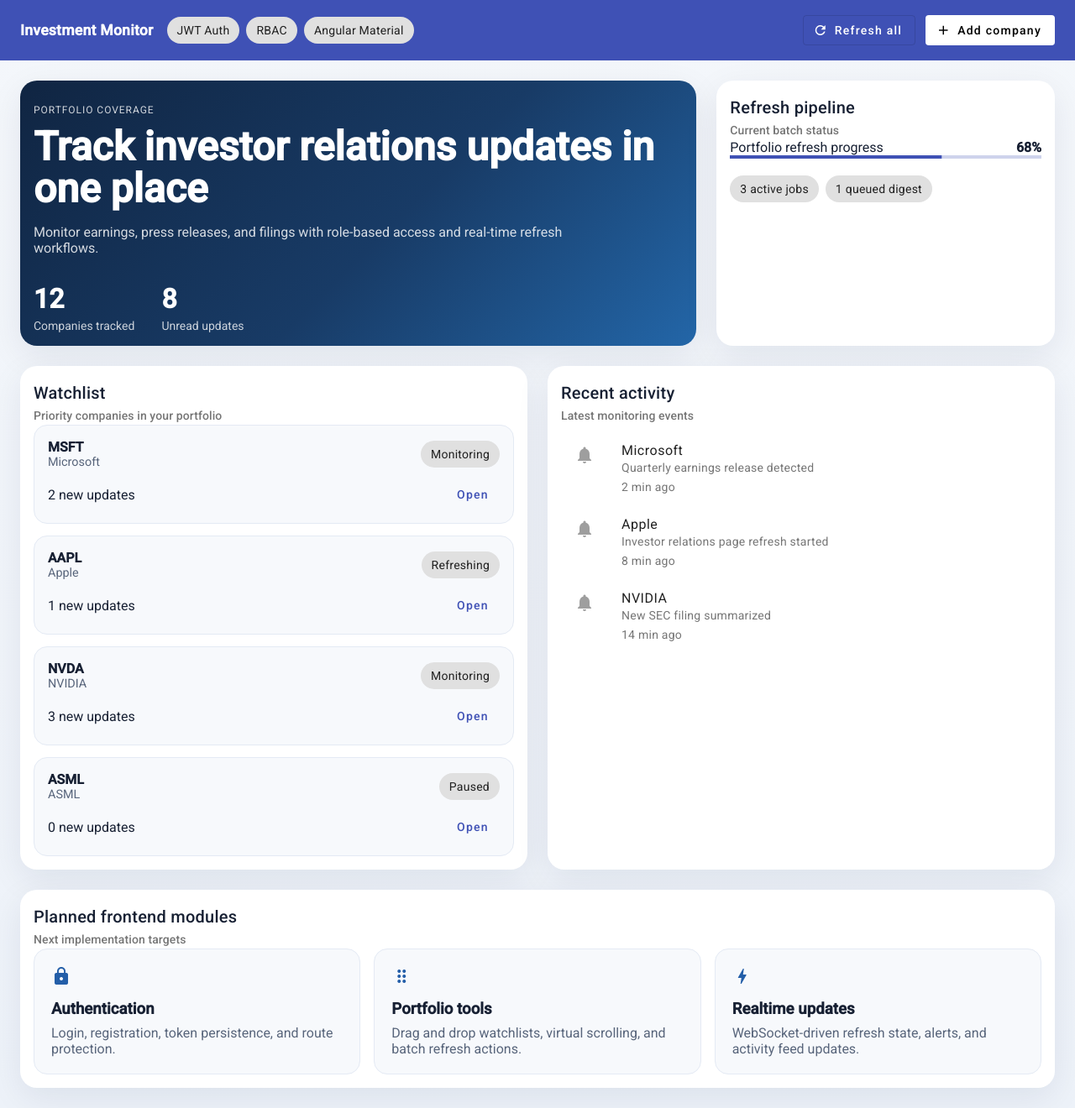
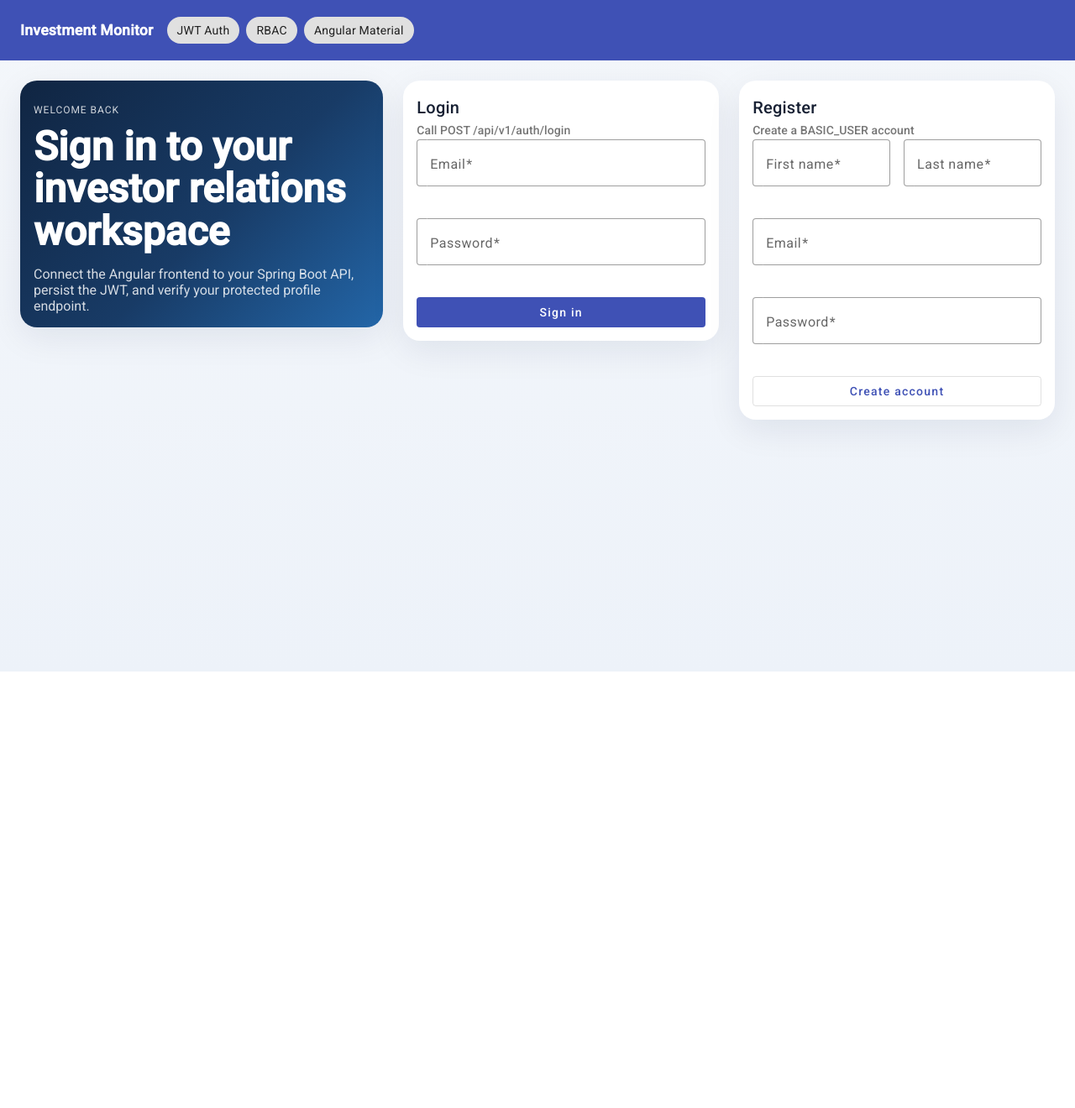
Before and after one commit to Victorloma/investment-monitor, an Angular app in the folder frontend/: page / in a window 1280 px wide. Shown: the whole page at 84% size. After the commit the page ends 800 px from the top, so only its background shows below. Built offline with nearby package versions, Linux system fonts and the light colour scheme.

Commit message:
feat: wire auth into app component

```diff
--- a/frontend/src/app/app.component.html
+++ b/frontend/src/app/app.component.html
@@ -8,18 +8,117 @@
     </mat-chip-set>
   </div>
   <div class="toolbar-actions">
-    <button mat-stroked-button>
+    <button mat-stroked-button *ngIf="currentUser" (click)="loadCurrentUser()" [disabled]="isLoading">
       <mat-icon>refresh</mat-icon>
-      Refresh all
+      Reload profile
     </button>
-    <button mat-flat-button>
-      <mat-icon>add</mat-icon>
-      Add company
+    <button mat-flat-button *ngIf="currentUser" (click)="logout()">
+      <mat-icon>logout</mat-icon>
+      Sign out
     </button>
   </div>
 </mat-toolbar>
 
 <main class="dashboard-shell">
+  <section class="status-stack" *ngIf="isLoading || authMessage || authError || currentUser">
+    <mat-progress-bar *ngIf="isLoading" mode="indeterminate"></mat-progress-bar>
+
+    <mat-card class="status-card status-card--success" *ngIf="authMessage">
+      <mat-card-content>{{ authMessage }}</mat-card-content>
+    </mat-card>
+
+    <mat-card class="status-card status-card--error" *ngIf="authError">
+      <mat-card-content>{{ authError }}</mat-card-content>
+    </mat-card>
+
+    <mat-card class="status-card" *ngIf="currentUser">
+      <mat-card-content class="current-user">
+        <div>
+          <p class="eyebrow">Authenticated session</p>
+          <strong>{{ currentUser.email }}</strong>
+        </div>
+        <mat-chip-set>
+          <mat-chip *ngFor="let role of currentUser.roles">{{ role }}</mat-chip>
+        </mat-chip-set>
+      </mat-card-content>
+    </mat-card>
+  </section>
+
+  <section class="auth-grid" *ngIf="!currentUser; else authenticatedDashboard">
+    <mat-card class="auth-card auth-card--primary">
+      <mat-card-content>
+        <p class="eyebrow">Welcome back</p>
+        <h1>Sign in to your investor relations workspace</h1>
+        <p class="hero-copy">
+          Connect the Angular frontend to your Spring Boot API, persist the JWT, and verify your protected profile endpoint.
+        </p>
+      </mat-card-content>
+    </mat-card>
+
+    <mat-card class="auth-card">
+      <mat-card-header>
+        <mat-card-title>Login</mat-card-title>
+        <mat-card-subtitle>Call POST /api/v1/auth/login</mat-card-subtitle>
+      </mat-card-header>
+      <mat-card-content>
+        <form class="auth-form" [formGroup]="loginForm" (ngSubmit)="submitLogin()">
+          <mat-form-field appearance="outline">
+            <mat-label>Email</mat-label>
+            <input matInput type="email" formControlName="email" />
+            <mat-error *ngIf="hasLoginFieldError('email')">Enter a valid email address</mat-error>
+          </mat-form-field>
+
+          <mat-form-field appearance="outline">
+            <mat-label>Password</mat-label>
+            <input matInput type="password" formControlName="password" />
+            <mat-error *ngIf="hasLoginFieldError('password')">Password is required</mat-error>
+          </mat-form-field>
+
+          <button mat-flat-button color="primary" type="submit" [disabled]="isLoading">Sign in</button>
+        </form>
+      </mat-card-content>
+    </mat-card>
+
+    <mat-card class="auth-card">
+      <mat-card-header>
+        <mat-card-title>Register</mat-card-title>
+        <mat-card-subtitle>Create a BASIC_USER account</mat-card-subtitle>
+      </mat-card-header>
+      <mat-card-content>
+        <form class="auth-form" [formGroup]="registerForm" (ngSubmit)="submitRegister()">
+          <div class="auth-form__split">
+            <mat-form-field appearance="outline">
+              <mat-label>First name</mat-label>
+              <input matInput formControlName="firstName" />
+              <mat-error *ngIf="hasRegisterFieldError('firstName')">First name is required</mat-error>
+            </mat-form-field>
+
+            <mat-form-field appearance="outline">
+              <mat-label>Last name</mat-label>
+              <input matInput formControlName="lastName" />
+              <mat-error *ngIf="hasRegisterFieldError('lastName')">Last name is required</mat-error>
+            </mat-form-field>
+          </div>
+
+          <mat-form-field appearance="outline">
+            <mat-label>Email</mat-label>
+            <input matInput type="email" formControlName="email" />
+            <mat-error *ngIf="hasRegisterFieldError('email')">Enter a valid email address</mat-error>
+          </mat-form-field>
+
+          <mat-form-field appearance="outline">
+            <mat-label>Password</mat-label>
+            <input matInput type="password" formControlName="password" />
+            <mat-error *ngIf="hasRegisterFieldError('password')">Password must be at least 8 characters</mat-error>
+          </mat-form-field>
+
+          <button mat-stroked-button color="primary" type="submit" [disabled]="isLoading">Create account</button>
+        </form>
+      </mat-card-content>
+    </mat-card>
+  </section>
+
+  <ng-template #authenticatedDashboard>
     <section class="hero-grid">
       <mat-card class="hero-card hero-card--primary">
         <mat-card-content>
@@ -106,26 +205,27 @@
 
       <mat-card class="panel-card panel-card--wide">
         <mat-card-header>
-        <mat-card-title>Planned frontend modules</mat-card-title>
-        <mat-card-subtitle>Next implementation targets</mat-card-subtitle>
+          <mat-card-title>Authenticated API state</mat-card-title>
+          <mat-card-subtitle>JWT-backed session details from the backend</mat-card-subtitle>
         </mat-card-header>
         <mat-card-content class="feature-grid">
           <div class="feature-tile">
-          <mat-icon>lock</mat-icon>
-          <h3>Authentication</h3>
-          <p>Login, registration, token persistence, and route protection.</p>
+            <mat-icon>person</mat-icon>
+            <h3>User ID</h3>
+            <p>{{ currentUser?.userId }}</p>
           </div>
           <div class="feature-tile">
-          <mat-icon>drag_indicator</mat-icon>
-          <h3>Portfolio tools</h3>
-          <p>Drag and drop watchlists, virtual scrolling, and batch refresh actions.</p>
+            <mat-icon>email</mat-icon>
+            <h3>Email</h3>
+            <p>{{ currentUser?.email }}</p>
           </div>
           <div class="feature-tile">
-          <mat-icon>bolt</mat-icon>
-          <h3>Realtime updates</h3>
-          <p>WebSocket-driven refresh state, alerts, and activity feed updates.</p>
+            <mat-icon>verified_user</mat-icon>
+            <h3>Roles</h3>
+            <p>{{ currentUser?.roles?.join(', ') }}</p>
           </div>
         </mat-card-content>
       </mat-card>
     </section>
+  </ng-template>
 </main>
--- a/frontend/src/app/app.component.scss
+++ b/frontend/src/app/app.component.scss
@@ -37,6 +37,66 @@
    padding: 1.5rem;
    display: grid;
    gap: 1.5rem;
+ }
+
+ .status-stack {
+   display: grid;
+   gap: 1rem;
+ }
+
+ .status-card {
+   border-radius: 16px;
+   box-shadow: 0 10px 30px rgba(14, 30, 62, 0.08);
+ }
+
+ .status-card--success {
+   background: #eef9f1;
+   border: 1px solid #cfe9d5;
+ }
+
+ .status-card--error {
+   background: #fff2f2;
+   border: 1px solid #f0c7c7;
+ }
+
+ .current-user {
+   display: flex;
+   align-items: center;
+   justify-content: space-between;
+   gap: 1rem;
+   flex-wrap: wrap;
+ }
+
+ .auth-grid {
+   display: grid;
+   grid-template-columns: minmax(0, 1.15fr) repeat(2, minmax(280px, 1fr));
+   gap: 1.5rem;
+   align-items: start;
+ }
+
+ .auth-card {
+   border-radius: 20px;
+   box-shadow: 0 12px 40px rgba(14, 30, 62, 0.08);
+ }
+
+ .auth-card--primary {
+   background: linear-gradient(135deg, #102542 0%, #183b66 55%, #2366a8 100%);
+   color: #ffffff;
+ }
+
+ .auth-form {
+   display: grid;
+   gap: 1rem;
+ }
+
+ .auth-form__split {
+   display: grid;
+   grid-template-columns: repeat(2, minmax(0, 1fr));
+   gap: 1rem;
+ }
+
+ .auth-form mat-form-field {
+   width: 100%;
  }
 
  .hero-grid,
@@ -178,15 +238,21 @@
  }
 
  @media (max-width: 960px) {
+   .auth-grid,
    .hero-grid,
    .content-grid,
    .feature-grid {
+     grid-template-columns: 1fr;
+   }
+
+   .auth-form__split {
      grid-template-columns: 1fr;
    }
  }
 
  @media (max-width: 720px) {
    .app-toolbar,
+   .current-user,
    .watchlist-item__main,
    .watchlist-item__meta,
    .refresh-row {
--- a/frontend/src/app/app.component.ts
+++ b/frontend/src/app/app.component.ts
@@ -1,13 +1,18 @@
 import { CommonModule } from '@angular/common';
-import { Component } from '@angular/core';
+import { Component, OnInit, inject } from '@angular/core';
+import { FormBuilder, ReactiveFormsModule, Validators } from '@angular/forms';
 import { MatButtonModule } from '@angular/material/button';
 import { MatCardModule } from '@angular/material/card';
 import { MatChipsModule } from '@angular/material/chips';
 import { MatDividerModule } from '@angular/material/divider';
+import { MatFormFieldModule } from '@angular/material/form-field';
 import { MatIconModule } from '@angular/material/icon';
+import { MatInputModule } from '@angular/material/input';
 import { MatListModule } from '@angular/material/list';
 import { MatProgressBarModule } from '@angular/material/progress-bar';
 import { MatToolbarModule } from '@angular/material/toolbar';
+import { finalize } from 'rxjs';
+import { AuthResponse, AuthService, CurrentUser } from './auth.service';
 
 type WatchlistItem = {
   ticker: string;
@@ -27,11 +32,14 @@
   standalone: true,
   imports: [
     CommonModule,
+    ReactiveFormsModule,
     MatButtonModule,
     MatCardModule,
     MatChipsModule,
     MatDividerModule,
+    MatFormFieldModule,
     MatIconModule,
+    MatInputModule,
     MatListModule,
     MatProgressBarModule,
     MatToolbarModule
@@ -39,10 +47,31 @@
   templateUrl: './app.component.html',
   styleUrls: ['./app.component.scss']
 })
-export class AppComponent {
+export class AppComponent implements OnInit {
+  private readonly formBuilder = inject(FormBuilder);
+  private readonly authService = inject(AuthService);
+
   readonly portfolioCount = 12;
   readonly unreadUpdates = 8;
   readonly refreshProgress = 68;
+
+  protected isLoading = false;
+  protected authMessage = '';
+  protected authError = '';
+  protected currentUser: CurrentUser | null = null;
+  protected authResponse: AuthResponse | null = null;
+
+  protected readonly loginForm = this.formBuilder.nonNullable.group({
+    email: ['', [Validators.required, Validators.email]],
+    password: ['', [Validators.required]]
+  });
+
+  protected readonly registerForm = this.formBuilder.nonNullable.group({
+    firstName: ['', [Validators.required, Validators.maxLength(100)]],
+    lastName: ['', [Validators.required, Validators.maxLength(100)]],
+    email: ['', [Validators.required, Validators.email]],
+    password: ['', [Validators.required, Validators.minLength(8), Validators.maxLength(100)]]
+  });
 
   readonly watchlist: WatchlistItem[] = [
     { ticker: 'MSFT', company: 'Microsoft', status: 'Monitoring', updates: 2 },
@@ -57,6 +86,112 @@
     { company: 'NVIDIA', event: 'New SEC filing summarized', timestamp: '14 min ago' }
   ];
 
+  ngOnInit(): void {
+    if (this.authService.hasToken()) {
+      this.loadCurrentUser();
+    }
+  }
+
+  protected submitLogin(): void {
+    if (this.loginForm.invalid) {
+      this.loginForm.markAllAsTouched();
+      return;
+    }
+
+    this.isLoading = true;
+    this.authError = '';
+    this.authMessage = '';
+
+    this.authService
+      .login(this.loginForm.getRawValue())
+      .pipe(finalize(() => (this.isLoading = false)))
+      .subscribe({
+        next: (response) => {
+          this.authResponse = response;
+          this.authMessage = `Signed in as ${response.email}`;
+          this.loginForm.reset({ email: '', password: '' });
+          this.loadCurrentUser();
+        },
+        error: (error) => {
+          this.authError = this.extractErrorMessage(error);
+        }
+      });
+  }
+
+  protected submitRegister(): void {
+    if (this.registerForm.invalid) {
+      this.registerForm.markAllAsTouched();
+      return;
+    }
+
+    this.isLoading = true;
+    this.authError = '';
+    this.authMessage = '';
+
+    this.authService
+      .register(this.registerForm.getRawValue())
+      .pipe(finalize(() => (this.isLoading = false)))
+      .subscribe({
+        next: (response) => {
+          this.authResponse = response;
+          this.authMessage = `Registered ${response.email} successfully`;
+          this.registerForm.reset({ firstName: '', lastName: '', email: '', password: '' });
+          this.loadCurrentUser();
+        },
+        error: (error) => {
+          this.authError = this.extractErrorMessage(error);
+        }
+      });
+  }
+
+  protected loadCurrentUser(): void {
+    this.isLoading = true;
+    this.authError = '';
+
+    this.authService
+      .me()
+      .pipe(finalize(() => (this.isLoading = false)))
+      .subscribe({
+        next: (user) => {
+          this.currentUser = user;
+        },
+        error: (error) => {
+          this.currentUser = null;
+          this.authResponse = null;
+          this.authService.logout();
+          this.authError = this.extractErrorMessage(error);
+        }
+      });
+  }
+
+  protected logout(): void {
+    this.authService.logout();
+    this.currentUser = null;
+    this.authResponse = null;
+    this.authMessage = 'Signed out';
+    this.authError = '';
+  }
+
+  protected hasLoginFieldError(fieldName: 'email' | 'password'): boolean {
+    const field = this.loginForm.controls[fieldName];
+    return Boolean(field.invalid && (field.dirty || field.touched));
+  }
+
+  protected hasRegisterFieldError(
+    fieldName: 'firstName' | 'lastName' | 'email' | 'password'
+  ): boolean {
+    const field = this.registerForm.controls[fieldName];
+    return Boolean(field && field.invalid && (field.dirty || field.touched));
+  }
+
+  private extractErrorMessage(error: { error?: unknown; message?: string }): string {
+    if (typeof error.error === 'string' && error.error.trim().length > 0) {
+      return error.error;
+    }
+
+    return error.message ?? 'Something went wrong while calling the API';
+  }
+
   trackByTicker(_: number, item: WatchlistItem): string {
     return item.ticker;
   }
--- a/frontend/src/app/app.config.ts
+++ b/frontend/src/app/app.config.ts
@@ -1,9 +1,10 @@
 import { ApplicationConfig } from '@angular/core';
+import { provideHttpClient } from '@angular/common/http';
 import { provideRouter } from '@angular/router';
 
 import { routes } from './app.routes';
 import { provideAnimationsAsync } from '@angular/platform-browser/animations/async';
 
 export const appConfig: ApplicationConfig = {
-  providers: [provideRouter(routes), provideAnimationsAsync()]
+  providers: [provideRouter(routes), provideAnimationsAsync(), provideHttpClient()]
 };
```
Lines whose indentation alone changed are shown as unchanged.
